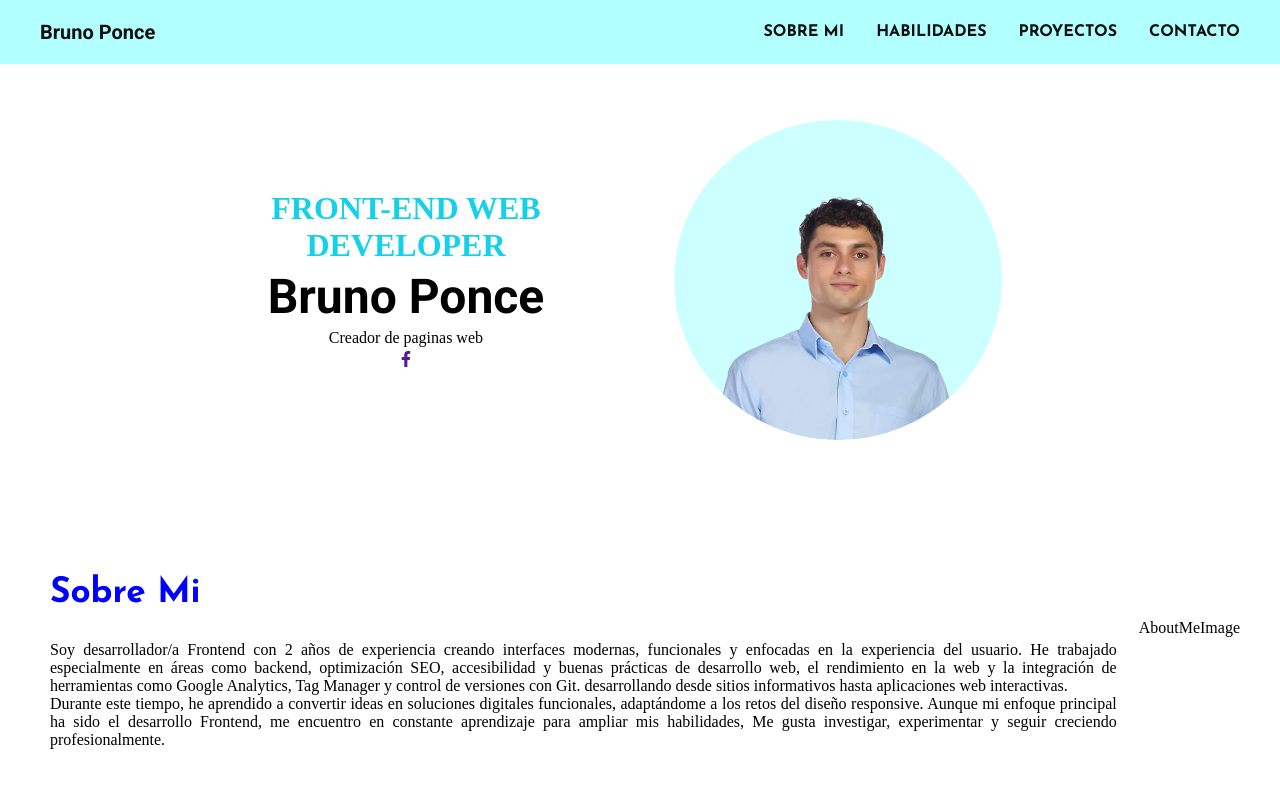
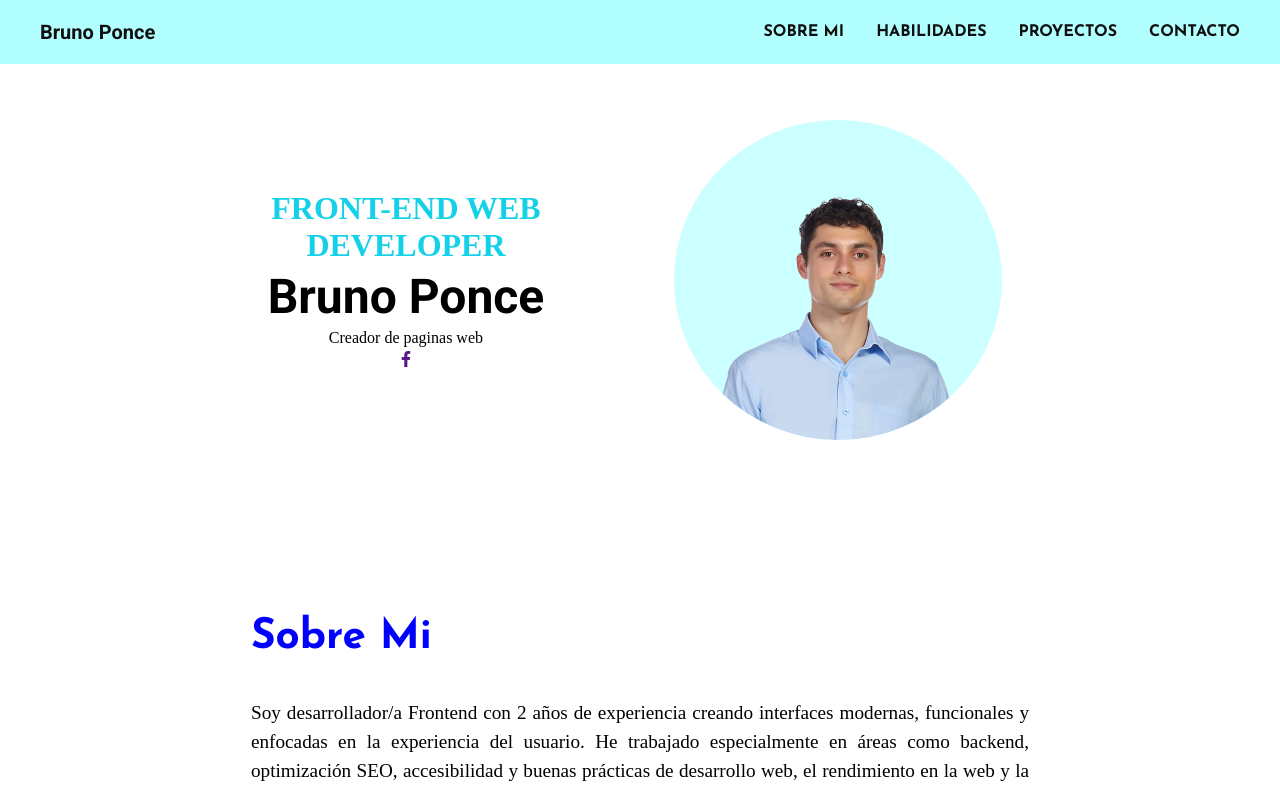
Before and after one commit to elmejorbruno/portafolio-web-bruno-ponce, a React (Vite) app: page /#/ in a window 1280 px wide. Shown: the top 791 px of the page. Built offline with nearby package versions, Linux system fonts and the light colour scheme.

Commit message:
Se agrego los estilos y estrutura al archivos /AboutMeMain.jsx

```diff
--- a/src/components/aboutMeSection/AboutMeMain.jsx
+++ b/src/components/aboutMeSection/AboutMeMain.jsx
@@ -1,12 +1,15 @@
 import styled from "styled-components"
-import AboutMeImage from "./AboutMeImage";
+// import AboutMeImage from "./AboutMeImage";
 import AboutMeText from "./AboutMeText";
 
 const AboutMeMain = () => {
   return (
     <ContainerAbout>
+      <ContentAbout>
         <AboutMeText/>
-        <AboutMeImage/>
+
+      </ContentAbout>
+        {/* <AboutMeImage/> */}
     </ContainerAbout>
   )
 }
@@ -15,16 +18,19 @@ export default AboutMeMain
 
 const ContainerAbout = styled.div`
   display: flex;
-  justify-content:space-between;
+  justify-content:center;
   gap: 12px;
   max-width: 1200px;
+  padding: 30px;
+  text-align: justify;
+
   @media (min-width: 768px) {
     flex-direction: row;
 
   }
-  	@media (max-width: 648px) {
-      flex-direction: column;
-    }
+  @media (max-width: 648px) {
+    flex-direction: column;
+  }
   margin-left: auto;
   margin-right: auto;
   /* gap-12
@@ -34,4 +40,10 @@ const ContainerAbout = styled.div`
   mt-[100px] */
 
   align-items: center;
-`;
+  `;
+
+  const ContentAbout = styled.div`
+    width: 70%;
+   font-size: 1.2em;
+   line-height: 1.5;
+  `;
```
